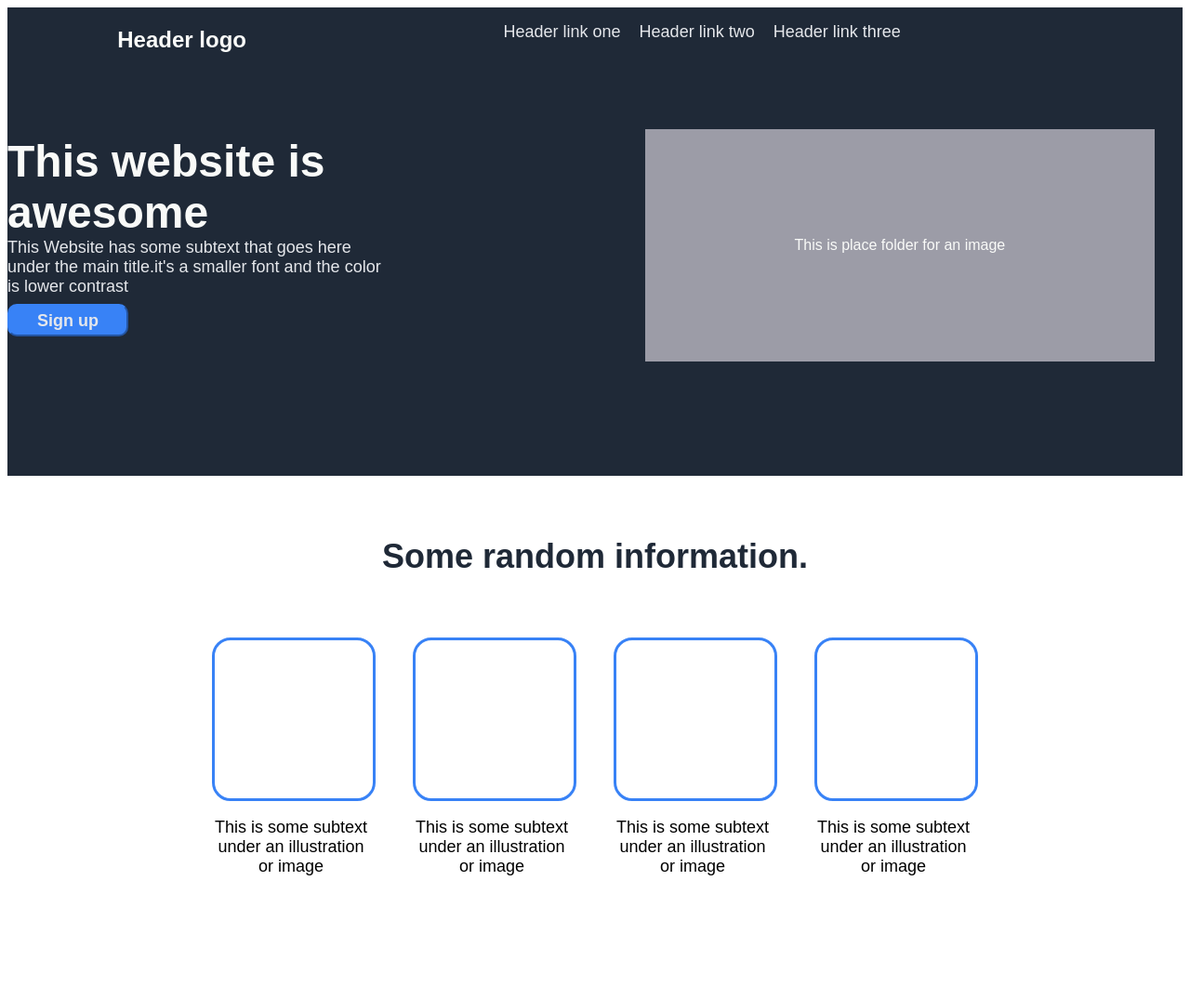
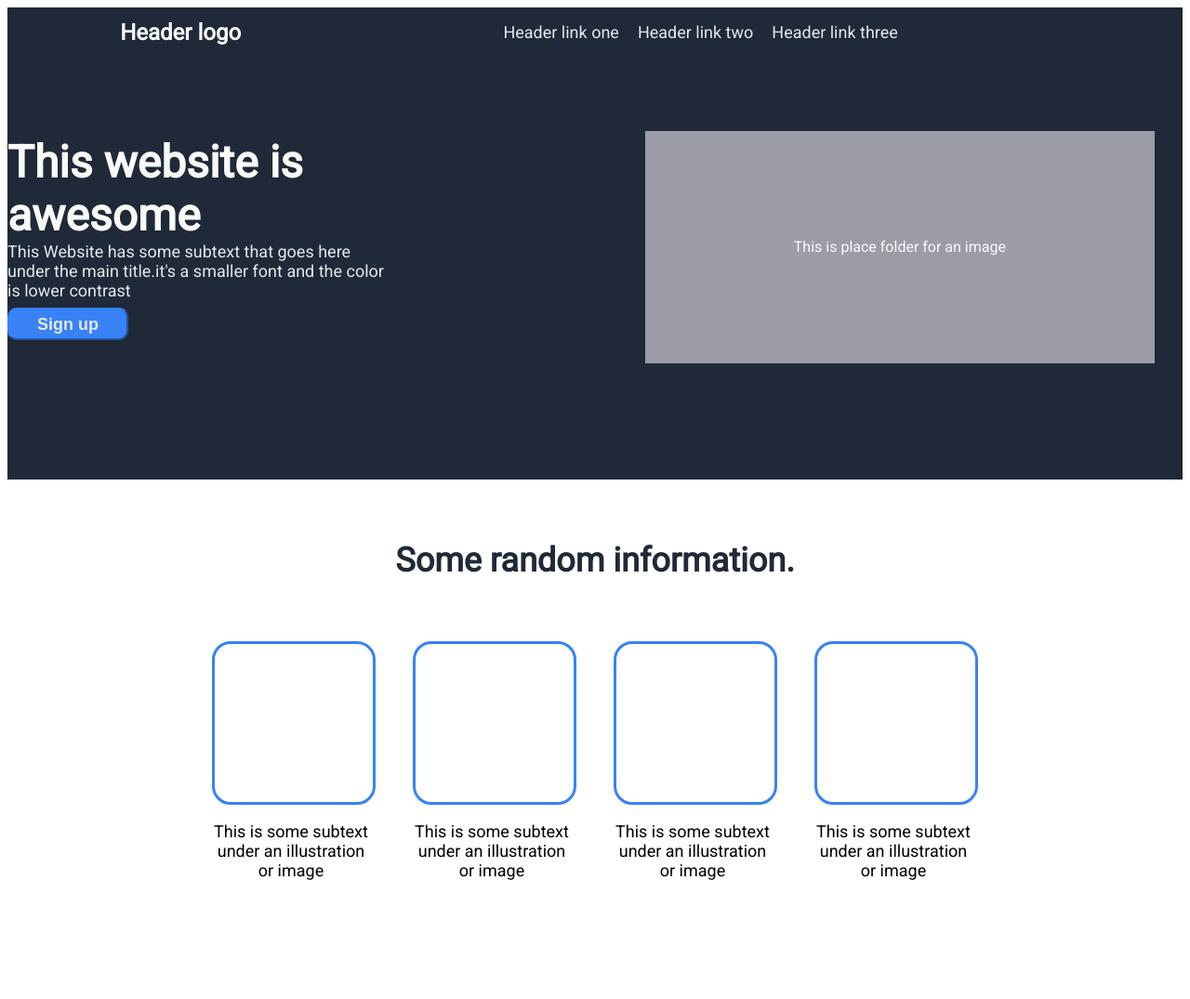
Before and after one commit to LuizMVGBarbosa/Landing-Page, a plain HTML site: page index.html in a window 1280 px wide. Shown: the top 1075 px of the page at 93% size. Drawn offline with Linux system fonts and the light colour scheme.

Commit message:
changed the fonts,give the folder opacity and made little adjustment

```diff
--- a/index.html
+++ b/index.html
@@ -3,7 +3,10 @@
 <head>
     <meta charset="UTF-8">
     <title>Landing page</title>
-    <link rel="stylesheet" href="../Landing-Page/style.css">
+    <style>
+      @import url('https://fonts.googleapis.com/css2?family=Roboto:wght@100;400&display=swap');
+      </style>
+      <link rel="stylesheet" href="../Landing-Page/style.css">
 </head>
 <body>
     <div class="hero">
@@ -54,7 +57,7 @@
             <div class="buttonadjust">
              <a class='button02'href="#">Sign up</a>
             </div>
-        </div>
+      </div>
       <div class="footer">
         <text>Copyright © The Odin Project 2021 </text>
       </div>
--- a/style.css
+++ b/style.css
@@ -1,5 +1,5 @@
 body{
-    font-family: sans-serif;
+    font-family: 'Roboto', sans-serif;
 
 }
 .hero{
@@ -14,7 +14,7 @@ body{
 h1{
     color: #F9FAF8;
     font-size: 24px;
-    margin-bottom: 0%;
+    margin: 0%;
 }
 ul{
     list-style: none;
@@ -78,6 +78,7 @@ button{
     width: 600px;
     height: 250px;
     background: rgb(156, 156, 167);
+    opacity: 1.0;
     flex-shrink: 1;
     color: #F9FAF8;
 }
@@ -118,9 +119,9 @@ h3{
         background-color: #E5E7EB;
         color: #1F2937;
         font-size: 36px;
-        font-family: italic ;
+        font-style: italic;
         font-weight: lighter;
-         display: flex;
+        display: flex;
         flex-direction: column;
         justify-content: center;
         align-items: center;
```
